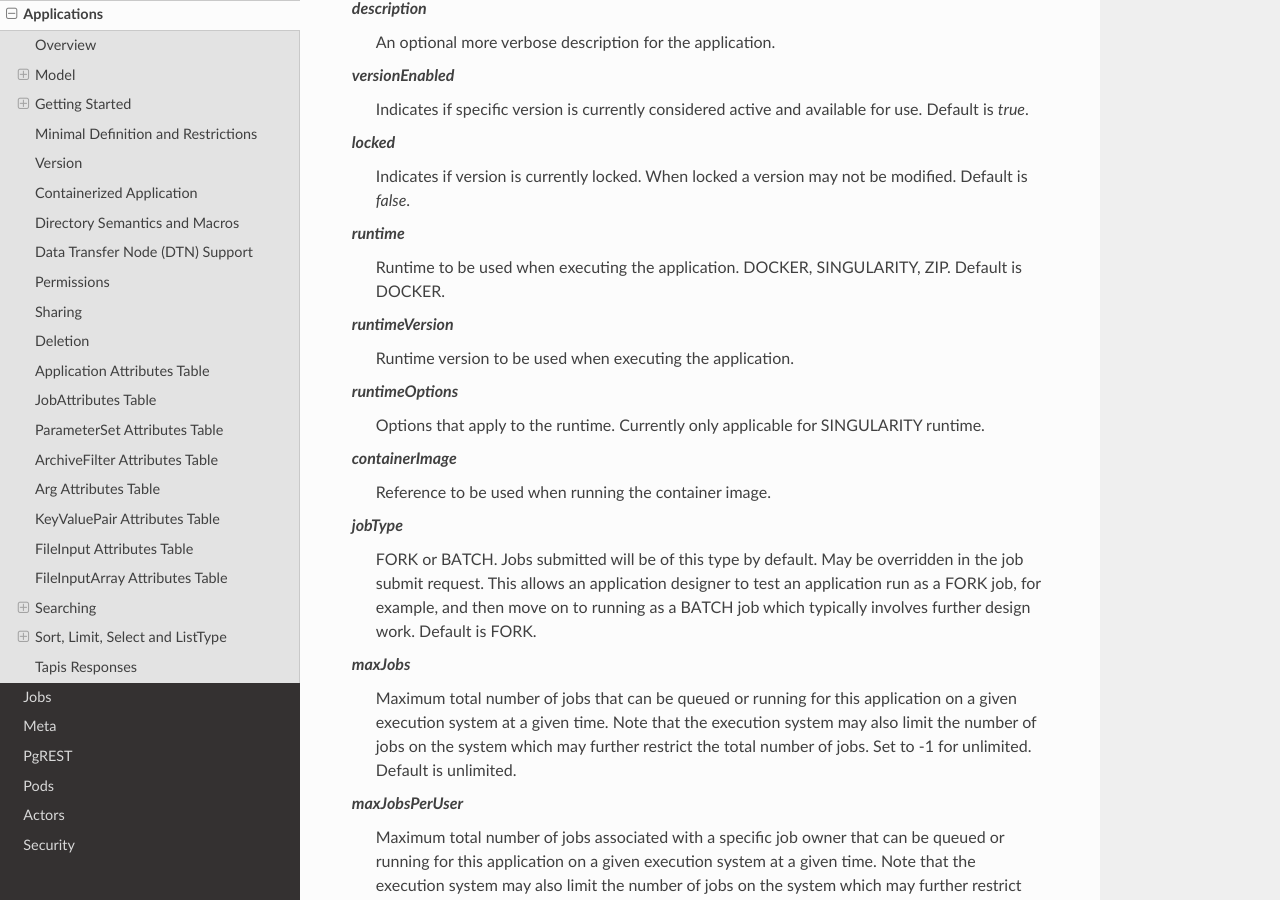
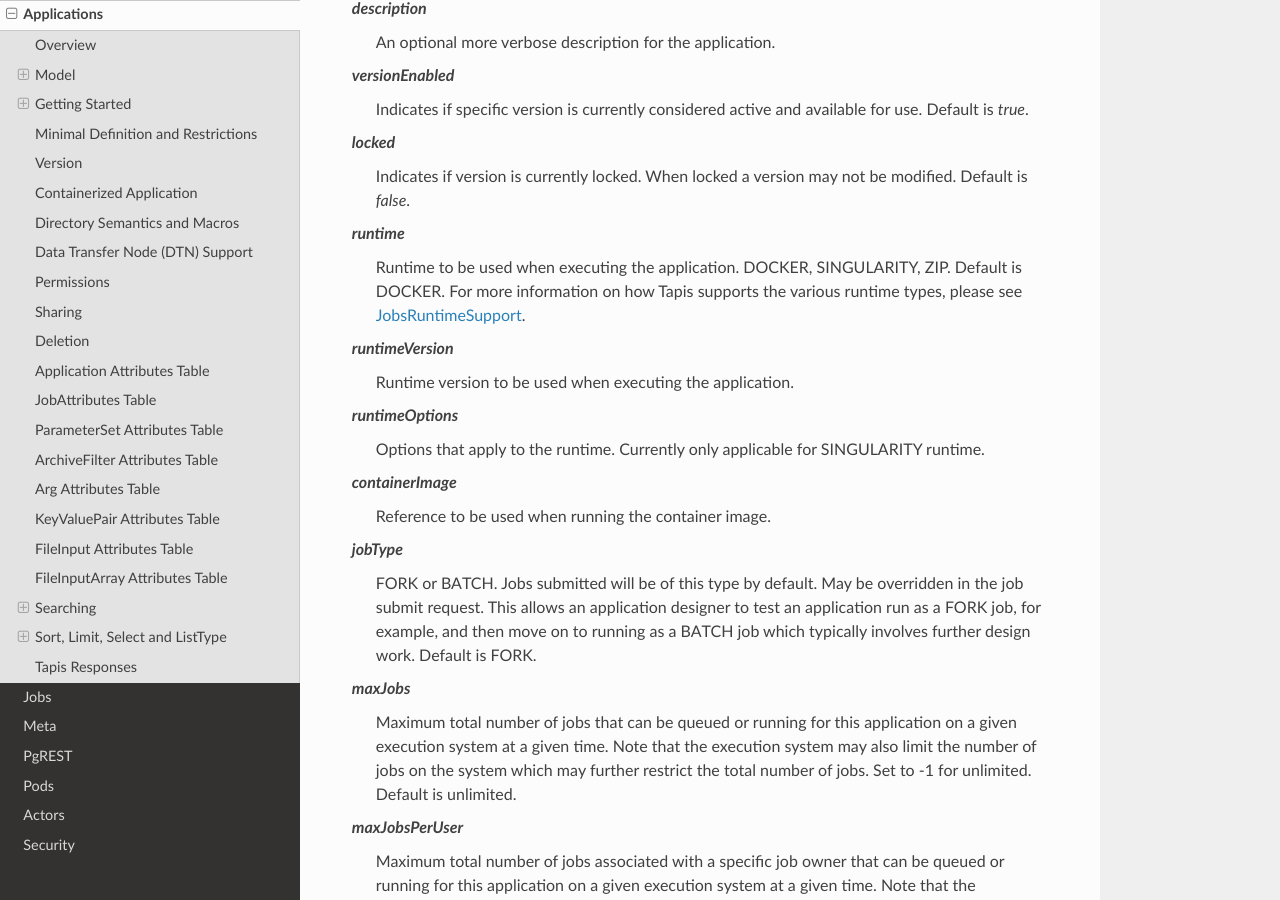
Before and after one commit to tapis-project/documentation, a Sphinx documentation site: the page built from source/technical/apps.rst, in a window 1280 px wide and 900 px high, scrolled down 1239 px. Built offline with Sphinx 7.4.7 and the Read the Docs theme 2.0.0, drawn with Linux system fonts in a browser that asks for light colours.

Commit message:
Apps: Add link to JobsRuntimeSupport.

```diff
--- a/source/technical/apps.rst
+++ b/source/technical/apps.rst
@@ -61,6 +61,7 @@ Versioned Attributes
   Indicates if version is currently locked. When locked a version may not be modified. Default is *false*.
 *runtime*
   Runtime to be used when executing the application. DOCKER, SINGULARITY, ZIP. Default is DOCKER.
+  For more information on how Tapis supports the various runtime types, please see JobsRuntimeSupport_.
 *runtimeVersion*
   Runtime version to be used when executing the application.
 *runtimeOptions*
@@ -90,6 +91,8 @@ Versioned Attributes
 .. note::
   Currently dynamic selection of an execution system is not supported. For this reason the job related attribute
   *dynamicExecSystem* should be set to *false* (the default) and *execSystemConstraints* should not be set.
+
+.. _JobsRuntimeSupport: https://tapis.readthedocs.io/en/latest/technical/jobs.html#container-runtimes
 
 Required Attributes
 ~~~~~~~~~~~~~~~~~~~
```
